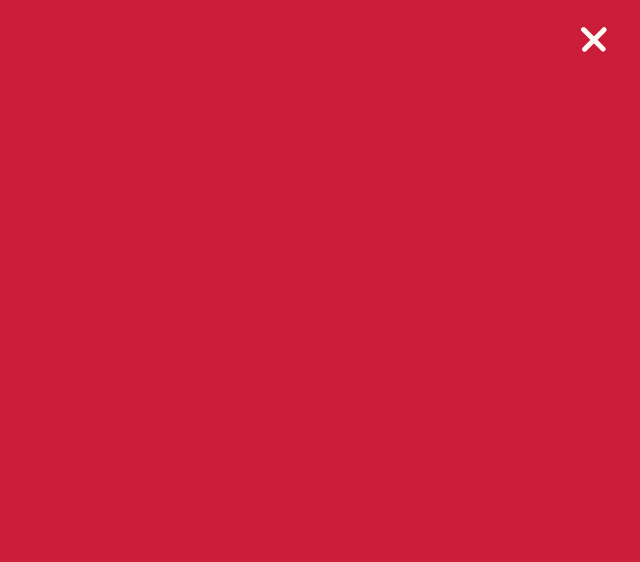
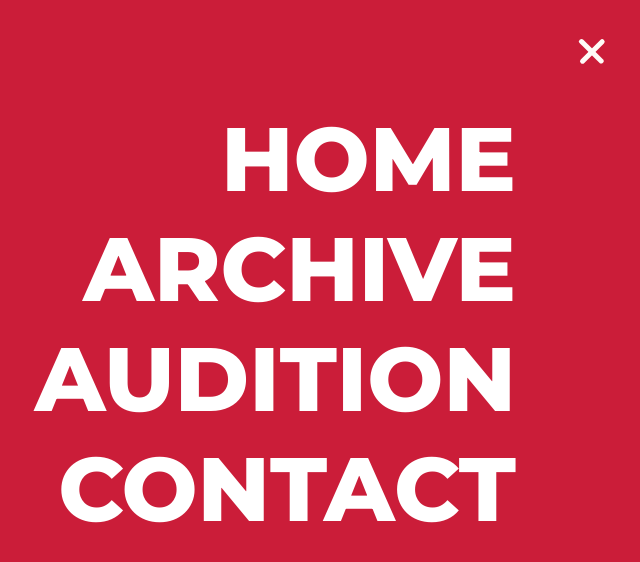
Before and after one commit to hichewss/dollies, a React (Create React App) app: page / in a window 1280 px wide. Shown: the top 562 px of the page, without its empty margins (636-1276 px from the left). Built offline with nearby package versions, Linux system fonts and the light colour scheme.

Commit message:
Added navbar content

```diff
--- a/src/components.css
+++ b/src/components.css
@@ -1,6 +1,11 @@
 /* flexbox */
-.horizontal {
+.horizontal-box {
     display: flex;
+}
+
+.vertical-box {
+    display: flex;
+    flex-direction: column;
 }
 
 /* navbar */
@@ -8,12 +13,21 @@
 .navbar {
     font-weight: 700;
     width: 100%;
-    color: var(--color-white);
-    font-family: "Montserrat", sans-serif;
     position: relative;
 }
 
 .close-out {
-    padding-top: 2%;
-    padding-left: 95%;
+    display: flex;
+    justify-content: flex-end;
+    margin: 3% 3% 3% 0px;
 }
+
+.navbar-options {
+    display: flex;
+    margin-right: 10%;
+    justify-content: flex-end;
+    color: var(--color-white);
+    font-family: "Montserrat", sans-serif;
+    font-size: 90px;
+    font-weight: 800;
+}
--- a/src/index.css
+++ b/src/index.css
@@ -7,12 +7,13 @@
 
 body {
   margin: 0;
-  font-family: "Poppins", sans-serif;
-  background-color: var(--color-light-red);
 }
 
 .background {
-  width: 100%;
-  height: 100%;
+  top: 0;
+  left: 0;
+  width: 100vw;
+  height: 100vh;
+  background-color: var(--color-light-red);
   position: fixed;
 }
--- a/src/navbar.tsx
+++ b/src/navbar.tsx
@@ -3,8 +3,12 @@
 
 function Navbar() {
   return (
-    <div className="navbar">
+    <div className="navbar vertical-box">
       <div className="close-out">{CloseOutIcon()}</div>
+      <div className="navbar-options">HOME</div>
+      <div className="navbar-options">ARCHIVE</div>
+      <div className="navbar-options">AUDITION</div>
+      <div className="navbar-options">CONTACT</div>
     </div>
   );
 }
```
